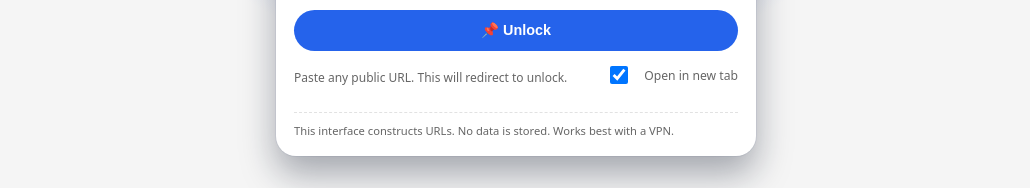
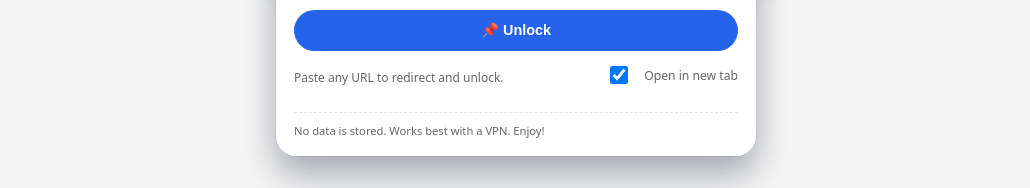
Before and after one commit to NinosReader/index, a plain HTML site: page index.html in a window 1280 px wide. Shown: the part 435-623 px from the top of the page, without its empty margins (124-1154 px from the left). Drawn offline with Linux system fonts and the light colour scheme.

Commit message:
Update index.html

```diff
--- a/index.html
+++ b/index.html
@@ -142,7 +142,7 @@
         </div>
 
         <div class="helper-row">
-          <p class="hint">Paste any public URL. This will redirect to unlock.</p>
+          <p class="hint">Paste any URL to redirect and unlock.</p>
           <label class="toggle-row">
             <input type="checkbox" id="newTabToggle" checked />
             <span>Open in new tab</span>
@@ -151,7 +151,7 @@
       </form>
 
       <div class="footer-note">
-        This interface constructs URLs. No data is stored. Works best with a VPN.
+        No data is stored. Works best with a VPN. Enjoy!
       </div>
     </div>
   </div>
```
